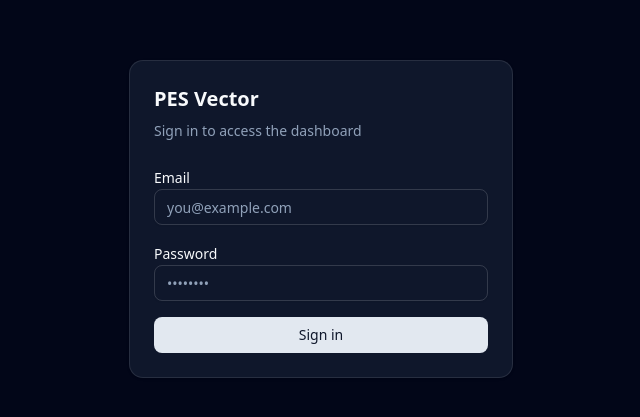
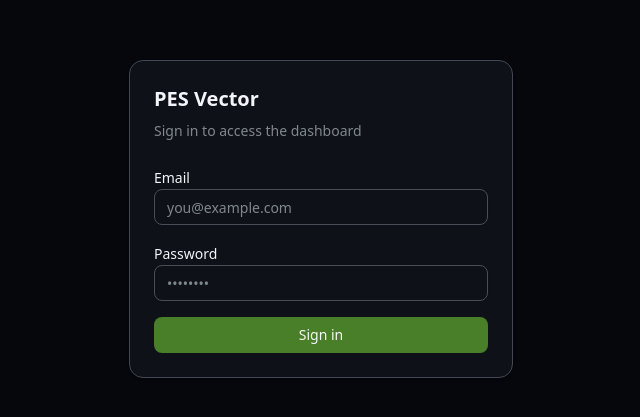
Before and after one commit to Holden0905/pes-vector, a Next.js app: page /login in a window 1280 px wide. Shown: the part 181-598 px from the top of the page, without its empty margins (319-959 px from the left). Built offline with nearby package versions, Linux system fonts and the light colour scheme; no server answers.

Commit message:
UI polish + theme tokens + robust client regs mapping

```diff
--- a/app/(ops)/clients/page.tsx
+++ b/app/(ops)/clients/page.tsx
@@ -67,8 +67,9 @@ export default function ClientsPage() {
 
       const regMap: Record<string, string[]> = {};
       for (const r of regsRes.data ?? []) {
-        const row = r as { client_id: string; regulations: { code: any }[] | null };
-        const codes = (row.regulations ?? []).map((x) => x.code);
+        const row = r as { client_id: string; regulations?: { code: any } | { code: any }[] | null };
+        const regs = Array.isArray(row.regulations) ? row.regulations : row.regulations ? [row.regulations] : [];
+        const codes = regs.map((x) => x?.code).filter((c): c is string => c != null && c !== "");
         if (row.client_id && codes.length > 0) {
           if (!regMap[row.client_id]) regMap[row.client_id] = [];
           regMap[row.client_id].push(...codes);
@@ -80,9 +81,10 @@ export default function ClientsPage() {
       for (const f of freqsRes.data ?? []) {
         const row = f as {
           client_id: string;
-          monitoring_frequencies: { code: any }[] | null;
+          monitoring_frequencies?: { code: any } | { code: any }[] | null;
         };
-        const codes = (row.monitoring_frequencies ?? []).map((x) => x.code);
+        const freqs = Array.isArray(row.monitoring_frequencies) ? row.monitoring_frequencies : row.monitoring_frequencies ? [row.monitoring_frequencies] : [];
+        const codes = freqs.map((x) => x?.code).filter((c): c is string => c != null && c !== "");
         if (row.client_id && codes.length > 0) {
           if (!freqMap[row.client_id]) freqMap[row.client_id] = [];
           freqMap[row.client_id].push(...codes);
--- a/app/(ops)/field-events/[id]/page.tsx
+++ b/app/(ops)/field-events/[id]/page.tsx
@@ -967,7 +967,7 @@ export default function FieldEventDetailPage() {
     <Button variant="outline" size="sm" asChild>
       <Link href="/dashboard">
         <ChevronLeft className="size-4" />
-        Back to dashboard
+        Back to Field Events
       </Link>
     </Button>
   );
--- a/app/(ops)/work-requests/[id]/page.tsx
+++ b/app/(ops)/work-requests/[id]/page.tsx
@@ -2,6 +2,7 @@
 
 import Link from "next/link";
 import { useParams, notFound } from "next/navigation";
+import { ChevronLeft } from "lucide-react";
 import { useEffect, useState } from "react";
 import { useAuth } from "@/lib/auth-context";
 import { supabase } from "@/lib/supabaseClient";
@@ -573,15 +574,19 @@ export default function WorkRequestDetailPage() {
     load();
   }, [id, session?.user?.id]);
 
+  const BackButton = () => (
+    <Button variant="outline" size="sm" asChild>
+      <Link href="/work-requests">
+        <ChevronLeft className="size-4" />
+        Back to Work Requests
+      </Link>
+    </Button>
+  );
+
   if (loading) {
     return (
       <div className="space-y-4">
-        <Link
-          href="/work-requests"
-          className="text-sm text-muted-foreground hover:underline"
-        >
-          Back to work requests
-        </Link>
+        <BackButton />
         <p>Loading...</p>
       </div>
     );
@@ -590,12 +595,7 @@ export default function WorkRequestDetailPage() {
   if (error) {
     return (
       <div className="space-y-4">
-        <Link
-          href="/work-requests"
-          className="text-sm text-muted-foreground hover:underline"
-        >
-          Back to work requests
-        </Link>
+        <BackButton />
         <p>Error: {error}</p>
       </div>
     );
@@ -604,12 +604,7 @@ export default function WorkRequestDetailPage() {
   if (!item) {
     return (
       <div className="space-y-4">
-        <Link
-          href="/work-requests"
-          className="text-sm text-muted-foreground hover:underline"
-        >
-          Back to work requests
-        </Link>
+        <BackButton />
         <p>Loading...</p>
       </div>
     );
@@ -626,19 +621,13 @@ export default function WorkRequestDetailPage() {
   return (
     <div className="space-y-4">
       <div className="flex flex-wrap gap-2">
-        <Link
-          href="/work-requests"
-          className="text-sm text-muted-foreground hover:underline"
-        >
-          Back to work requests
-        </Link>
+        <BackButton />
         {item.field_event_id && (
-          <Link
-            href={`/field-events/${item.field_event_id}`}
-            className="text-sm text-muted-foreground hover:underline"
-          >
-            View field event
-          </Link>
+          <Button variant="outline" size="sm" asChild>
+            <Link href={`/field-events/${item.field_event_id}`}>
+              View Field Event
+            </Link>
+          </Button>
         )}
       </div>
 
--- a/app/globals.css
+++ b/app/globals.css
@@ -83,37 +83,40 @@
 }
 
 .dark {
-  --background: oklch(0.129 0.042 264.695);
-  --foreground: oklch(0.984 0.003 247.858);
-  --card: oklch(0.208 0.042 265.755);
-  --card-foreground: oklch(0.984 0.003 247.858);
-  --popover: oklch(0.208 0.042 265.755);
-  --popover-foreground: oklch(0.984 0.003 247.858);
-  --primary: oklch(0.929 0.013 255.508);
-  --primary-foreground: oklch(0.208 0.042 265.755);
-  --secondary: oklch(0.279 0.041 260.031);
-  --secondary-foreground: oklch(0.984 0.003 247.858);
-  --muted: oklch(0.279 0.041 260.031);
-  --muted-foreground: oklch(0.704 0.04 256.788);
-  --accent: oklch(0.279 0.041 260.031);
-  --accent-foreground: oklch(0.984 0.003 247.858);
+  /* Neutral charcoal backgrounds; reduced blue cast */
+  --background: oklch(0.13 0.012 260);
+  --foreground: oklch(0.97 0.005 260);
+  --card: oklch(0.18 0.015 260);
+  --card-foreground: oklch(0.97 0.005 260);
+  --popover: oklch(0.18 0.015 260);
+  --popover-foreground: oklch(0.97 0.005 260);
+  /* PES green primary */
+  --primary: oklch(0.539 0.133 136);
+  --primary-foreground: oklch(0.98 0.005 136);
+  --secondary: oklch(0.24 0.02 260);
+  --secondary-foreground: oklch(0.97 0.005 260);
+  --muted: oklch(0.24 0.02 260);
+  --muted-foreground: oklch(0.62 0.015 260);
+  --accent: oklch(0.24 0.02 260);
+  --accent-foreground: oklch(0.97 0.005 260);
   --destructive: oklch(0.704 0.191 22.216);
-  --border: oklch(1 0 0 / 10%);
-  --input: oklch(1 0 0 / 15%);
-  --ring: oklch(0.551 0.027 264.364);
+  /* PES silver for borders/dividers */
+  --border: oklch(0.4 0.02 265);
+  --input: oklch(0.42 0.02 265);
+  --ring: oklch(0.539 0.133 136);
   --chart-1: oklch(0.488 0.243 264.376);
   --chart-2: oklch(0.696 0.17 162.48);
   --chart-3: oklch(0.769 0.188 70.08);
   --chart-4: oklch(0.627 0.265 303.9);
   --chart-5: oklch(0.645 0.246 16.439);
-  --sidebar: oklch(0.208 0.042 265.755);
-  --sidebar-foreground: oklch(0.984 0.003 247.858);
-  --sidebar-primary: oklch(0.488 0.243 264.376);
-  --sidebar-primary-foreground: oklch(0.984 0.003 247.858);
-  --sidebar-accent: oklch(0.279 0.041 260.031);
-  --sidebar-accent-foreground: oklch(0.984 0.003 247.858);
-  --sidebar-border: oklch(1 0 0 / 10%);
-  --sidebar-ring: oklch(0.551 0.027 264.364);
+  --sidebar: oklch(0.18 0.015 260);
+  --sidebar-foreground: oklch(0.97 0.005 260);
+  --sidebar-primary: oklch(0.539 0.133 136);
+  --sidebar-primary-foreground: oklch(0.98 0.005 136);
+  --sidebar-accent: oklch(0.24 0.02 260);
+  --sidebar-accent-foreground: oklch(0.97 0.005 260);
+  --sidebar-border: oklch(0.4 0.02 265);
+  --sidebar-ring: oklch(0.539 0.133 136);
 }
 
 @layer base {
--- a/components/shell/AppShell.tsx
+++ b/components/shell/AppShell.tsx
@@ -1,7 +1,8 @@
 "use client";
 
+import { usePathname } from "next/navigation";
 import { ReactNode, useEffect, useState } from "react";
-import { Menu } from "lucide-react";
+import { Calendar, ClipboardList, Menu, Users } from "lucide-react";
 import { Button } from "@/components/ui/button";
 import {
   Sheet,
@@ -24,35 +25,44 @@ const NavLinks = ({
   collapsed?: boolean;
   onNavigate?: () => void;
 }) => (
-  <nav className="p-2 space-y-1 text-sm">
+  <nav className={`p-2 space-y-1 text-sm ${collapsed ? "flex flex-col items-center" : ""}`}>
     <a
       href="/dashboard"
-      className="block rounded-md px-3 py-2 hover:bg-accent hover:text-accent-foreground"
+      className={`block rounded-md hover:bg-accent hover:text-accent-foreground ${collapsed ? "flex size-9 items-center justify-center" : "px-3 py-2"}`}
       title="Field Events"
       onClick={onNavigate}
     >
-      {collapsed ? "F" : "Field Events"}
+      {collapsed ? <Calendar className="size-5" /> : "Field Events"}
     </a>
     <a
       href="/work-requests"
-      className="block rounded-md px-3 py-2 hover:bg-accent hover:text-accent-foreground"
+      className={`block rounded-md hover:bg-accent hover:text-accent-foreground ${collapsed ? "flex size-9 items-center justify-center" : "px-3 py-2"}`}
       title="Work Requests"
       onClick={onNavigate}
     >
-      {collapsed ? "WR" : "Work Requests"}
+      {collapsed ? <ClipboardList className="size-5" /> : "Work Requests"}
     </a>
     <a
       href="/clients"
-      className="block rounded-md px-3 py-2 hover:bg-accent hover:text-accent-foreground"
+      className={`block rounded-md hover:bg-accent hover:text-accent-foreground ${collapsed ? "flex size-9 items-center justify-center" : "px-3 py-2"}`}
       title="Clients"
       onClick={onNavigate}
     >
-      {collapsed ? "C" : "Clients"}
+      {collapsed ? <Users className="size-5" /> : "Clients"}
     </a>
   </nav>
 );
 
+function getSectionTitle(pathname: string): string {
+  if (pathname.startsWith("/dashboard") || pathname.startsWith("/field-events")) return "Field Events";
+  if (pathname.startsWith("/work-requests")) return "Work Requests";
+  if (pathname.startsWith("/clients")) return "Clients";
+  return "Ops Dashboard";
+}
+
 export function AppShell({ children }: Props) {
+  const pathname = usePathname();
+  const sectionTitle = getSectionTitle(pathname ?? "");
   const [collapsed, setCollapsed] = useState(false);
   const [mobileMenuOpen, setMobileMenuOpen] = useState(false);
   const { signOut } = useAuth();
@@ -76,14 +86,14 @@ export function AppShell({ children }: Props) {
         {/* Desktop sidebar - hidden on mobile */}
         <aside
           className={[
-            "hidden md:block",
+            "hidden md:block shrink-0 overflow-hidden",
             "border-r border-border/60 bg-background/50 backdrop-blur",
-            collapsed ? "w-16" : "w-56",
+            collapsed ? "w-14" : "w-56",
             "transition-[width] duration-200",
             "h-screen sticky top-0",
           ].join(" ")}
         >
-          <div className="h-14 flex items-center justify-between px-3 border-b border-border/60">
+          <div className={`h-14 flex items-center border-b border-border/60 ${collapsed ? "justify-center px-0" : "justify-between px-3"}`}>
             <div className="font-semibold tracking-tight">
               {collapsed ? "PV" : "PES Vector"}
             </div>
@@ -107,7 +117,7 @@ export function AppShell({ children }: Props) {
                 <Menu className="size-5" />
               </Button>
               <div className="text-sm text-muted-foreground">
-                Ops Dashboard
+                {sectionTitle}
               </div>
             </div>
             <div className="flex items-center gap-2">
```
